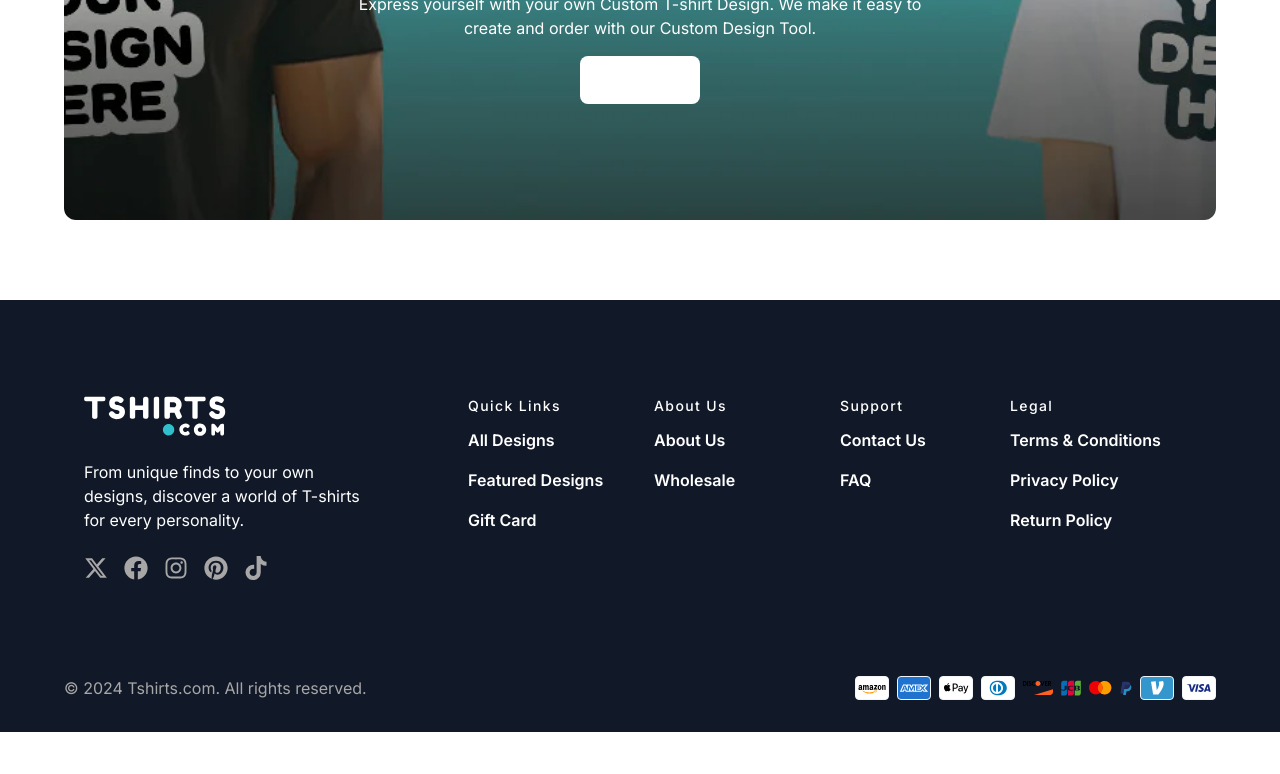
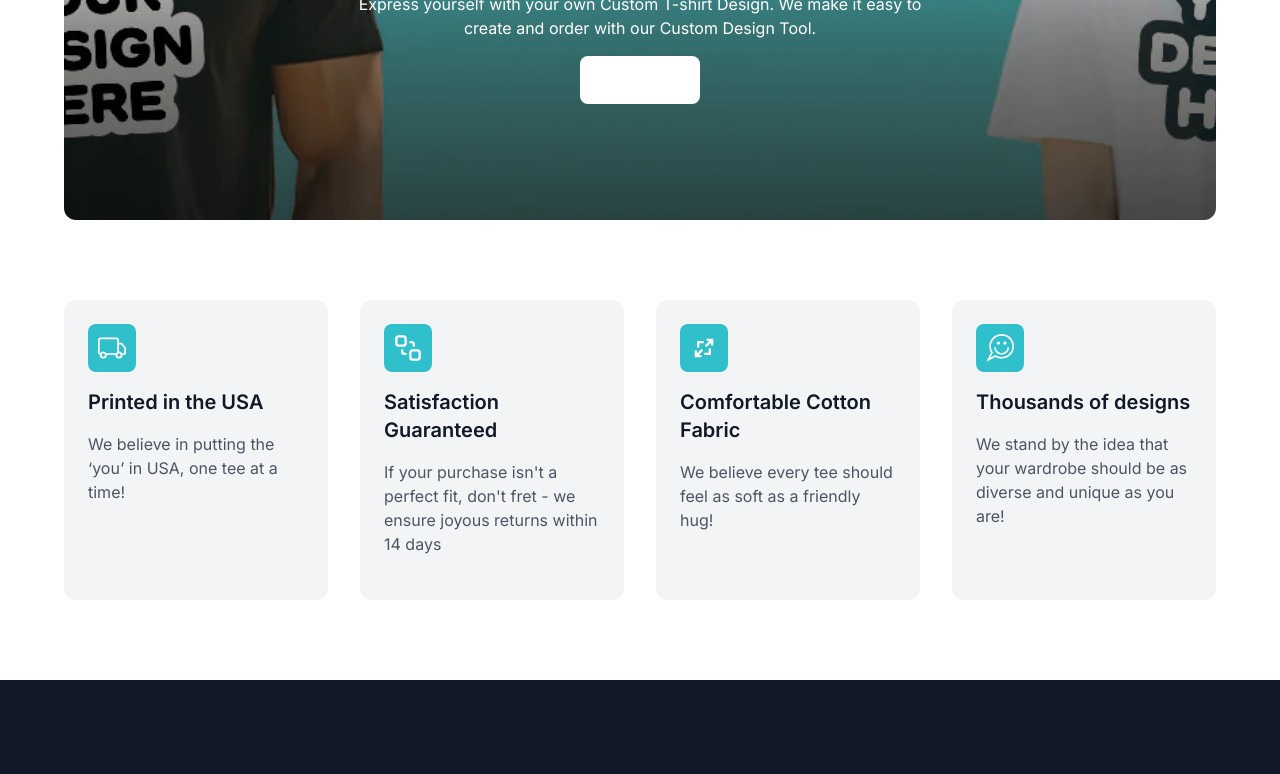
Before and after one commit to Waqas2332/T-shirts, a React (Vite) app: page / in a window 1280 px wide. Shown: the part 1276-2050 px from the top of the page. Before the commit the page ends 2008 px from the top, so only its background shows below. Built offline with nearby package versions, Linux system fonts and the light colour scheme; the HTML template or start-up script is replaced by a standard one.

Commit message:
Completed Cards Section

```diff
--- /dev/null
+++ b/src/components/Landing Page/Cards.jsx
@@ -0,0 +1,62 @@
+import { BsTruck } from "react-icons/bs";
+import { LuSendToBack } from "react-icons/lu";
+import { TfiCommentsSmiley } from "react-icons/tfi";
+import { TiArrowMaximise } from "react-icons/ti";
+
+const Cards = () => {
+  return (
+    <section className="w-[90%] mx-auto mt-20">
+      <div className="flex items-stretch gap-4 lg:gap-8 overflow-x-auto overflow-y-hidden h-full max-md:flex-col">
+        <div className="flex flex-col gap-4 bg-gray-100 w-full h-[300px] max-md:h-full w-min-208px rounded-xl p-5 lg:p-6">
+          <div className="w-12 flex justify-center items-center text-white rounded-lg h-12 bg-[#30C0CB]">
+            <BsTruck size={28} />
+          </div>
+          <h2 className="font-inter text-lg lg:text-xl font-semibold text-gray-900">
+            Printed in the USA
+          </h2>
+          <p className="font-inter text-base font-normal text-gray-600">
+            We believe in putting the &lsquo;you&rsquo; in USA, one tee at a
+            time!
+          </p>
+        </div>
+        <div className="flex flex-col gap-4 bg-gray-100 w-full h-[300px] max-md:h-full w-min-208px rounded-xl p-5 lg:p-6">
+          <div className="w-12 flex justify-center items-center text-white rounded-lg h-12 bg-[#30C0CB]">
+            <LuSendToBack size={28} />
+          </div>
+          <h2 className="font-inter text-lg lg:text-xl font-semibold text-gray-900">
+            Satisfaction Guaranteed
+          </h2>
+          <p className="font-inter text-base font-normal text-gray-600">
+            If your purchase isn&apos;t a perfect fit, don&apos;t fret - we
+            ensure joyous returns within 14 days
+          </p>
+        </div>
+        <div className="flex flex-col gap-4 bg-gray-100 w-full h-[300px] max-md:h-full w-min-208px rounded-xl p-5 lg:p-6">
+          <div className="w-12 flex justify-center items-center text-white rounded-lg h-12 bg-[#30C0CB]">
+            <TiArrowMaximise size={28} />
+          </div>
+          <h2 className="font-inter text-lg lg:text-xl font-semibold text-gray-900">
+            Comfortable Cotton Fabric
+          </h2>
+          <p className="font-inter text-base font-normal text-gray-600">
+            We believe every tee should feel as soft as a friendly hug!
+          </p>
+        </div>
+        <div className="flex flex-col gap-4 bg-gray-100 w-full h-[300px] max-md:h-full w-min-208px rounded-xl p-5 lg:p-6">
+          <div className="w-12 flex justify-center items-center text-white rounded-lg h-12 bg-[#30C0CB]">
+            <TfiCommentsSmiley size={28} />
+          </div>
+          <h2 className="font-inter text-lg lg:text-xl font-semibold text-gray-900">
+            Thousands of designs
+          </h2>
+          <p className="font-inter text-base font-normal text-gray-600">
+            We stand by the idea that your wardrobe should be as diverse and
+            unique as you are!
+          </p>
+        </div>
+      </div>
+    </section>
+  );
+};
+
+export default Cards;
--- a/src/containers/Home.jsx
+++ b/src/containers/Home.jsx
@@ -1,3 +1,4 @@
+import Cards from "../components/Landing Page/Cards";
 import CustomShirts from "../components/Landing Page/CustomShirts";
 import Hero from "../components/Landing Page/Hero";
 import HeroCards from "../components/Landing Page/HeroCards";
@@ -8,6 +9,7 @@ const Home = () => {
       <Hero />
       <HeroCards />
       <CustomShirts />
+      <Cards />
     </>
   );
 };
```
